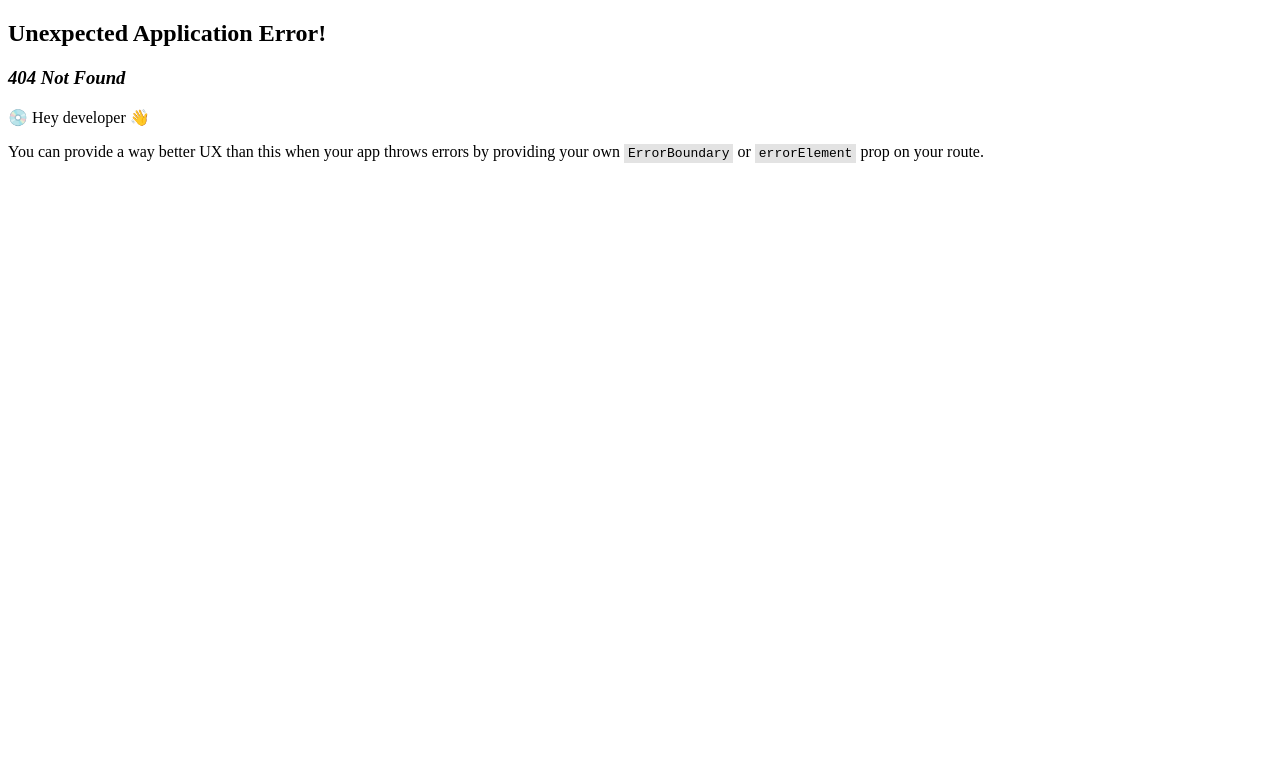
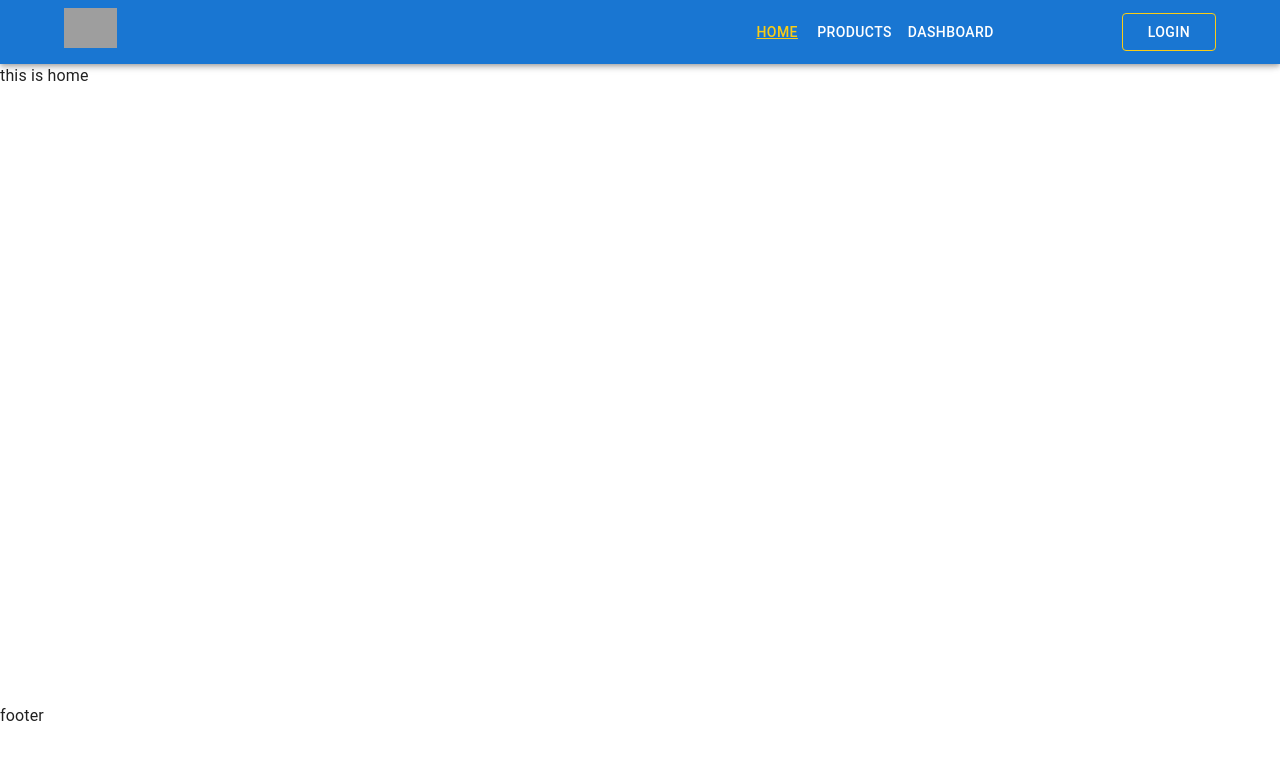
Before and after one commit to Shovon96/oiTech, a React (Vite) app: page /home in a window 1280 px wide. Before the commit this address had no page. Shown: the top 760 px of the page. Built offline with nearby package versions, Linux system fonts and the light colour scheme; grey boxes are pictures that could not be loaded.

Commit message:
mainlayout and navbar ok

```diff
--- /dev/null
+++ b/src/ErrorPage/ErrorPage.jsx
@@ -0,0 +1,13 @@
+
+const ErrorPage = () => {
+    return (
+        <div style={{display: 'flex', justifyContent: 'center', alignItems: 'center', height: '90vh'}}>
+            <div style={{fontSize: '25px', fontWeight: 'bolder', textAlign: 'center'}}>
+                <h1>page not found!</h1>
+                <h1>404</h1>
+            </div>
+        </div>
+    );
+};
+
+export default ErrorPage;
--- /dev/null
+++ b/src/MainLayout/Mainlayout.jsx
@@ -0,0 +1,17 @@
+import { Outlet } from "react-router-dom";
+import Navbar from "../Shared/Navbar";
+import Footer from "../Shared/Footer";
+
+const Mainlayout = () => {
+    return (
+        <div>
+            <Navbar></Navbar>
+            <div style={{height: '80vh'}}>
+                <Outlet></Outlet>
+            </div>
+            <Footer></Footer>
+        </div>
+    );
+};
+
+export default Mainlayout;
--- /dev/null
+++ b/src/Pages/HomePage/Home.jsx
@@ -0,0 +1,10 @@
+
+const Home = () => {
+    return (
+        <div>
+            this is home
+        </div>
+    );
+};
+
+export default Home;
--- a/src/Routes/Routes.jsx
+++ b/src/Routes/Routes.jsx
@@ -1,9 +1,19 @@
 import { createBrowserRouter } from "react-router-dom";
+import Mainlayout from "../MainLayout/Mainlayout";
+import ErrorPage from "../ErrorPage/ErrorPage";
+import Home from "../Pages/HomePage/Home";
 
 const router = createBrowserRouter([
     {
-        path: "/",
-        element: <div>Hello world!</div>,
+        path: "/home",
+        errorElement: <ErrorPage></ErrorPage>,
+        element: <Mainlayout></Mainlayout>,
+        children: [
+            {
+                path: '/home',
+                element: <Home></Home>
+            }
+        ]
     },
 ]);
 
--- /dev/null
+++ b/src/Shared/Footer.jsx
@@ -0,0 +1,10 @@
+
+const Footer = () => {
+    return (
+        <div>
+            footer
+        </div>
+    );
+};
+
+export default Footer;
--- /dev/null
+++ b/src/Shared/Navbar.jsx
@@ -0,0 +1,122 @@
+import * as React from 'react';
+import AppBar from '@mui/material/AppBar';
+import Box from '@mui/material/Box';
+import CssBaseline from '@mui/material/CssBaseline';
+import Divider from '@mui/material/Divider';
+import Drawer from '@mui/material/Drawer';
+import IconButton from '@mui/material/IconButton';
+import List from '@mui/material/List';
+import ListItem from '@mui/material/ListItem';
+import ListItemButton from '@mui/material/ListItemButton';
+import ListItemText from '@mui/material/ListItemText';
+import MenuIcon from '@mui/icons-material/Menu';
+import Toolbar from '@mui/material/Toolbar';
+import Typography from '@mui/material/Typography';
+import Button from '@mui/material/Button';
+import { Container } from '@mui/material';
+import { Link, NavLink, useLocation } from 'react-router-dom';
+
+const drawerWidth = 240;
+const navItems = ['Home', 'Products', 'Dashboard'];
+
+function Navbar(props) {
+    const { window } = props;
+    const [mobileOpen, setMobileOpen] = React.useState(false);
+    const location = useLocation();
+
+    const isItemActive = (item) => {
+        // Check if the current route matches the item's path
+        return location.pathname.toLowerCase().includes(item.toLowerCase());
+    };
+
+    const handleDrawerToggle = () => {
+        setMobileOpen((prevState) => !prevState);
+    };
+
+
+    const drawer = (
+        <Box onClick={handleDrawerToggle} sx={{ textAlign: 'center', backgroundColor: '#1976d2', height: '100vh' }}>
+            <Typography variant="h6" sx={{ my: 2 }}>
+                <img src="https://i.ibb.co/nzsL23x/logo.png" alt="" style={{ height: '40px' }} />
+            </Typography>
+            <Divider />
+            <List sx={{ color: '#fff' }}>
+                {navItems.map((item) => (
+                    <NavLink key={item} to={`/${item.toLowerCase()}`} style={{ color: isItemActive(item) ? '#facc15' : '#fff', textDecoration: isItemActive(item) ? 'underline' : 'none', }}>
+                        <ListItem disablePadding>
+                            <ListItemButton sx={{ textAlign: 'center' }}>
+                                <ListItemText primary={item} />
+                            </ListItemButton>
+                        </ListItem>
+                    </NavLink>
+                ))}
+            </List>
+        </Box>
+    );
+
+    const container = window !== undefined ? () => window().document.body : undefined;
+
+    return (
+        <Box sx={{ display: 'flex' }}>
+            <CssBaseline />
+            <AppBar component="nav">
+                <Toolbar>
+                    <Container sx={{ display: 'flex', justifyContent: 'space-between', alignItems: 'center' }}>
+                        <IconButton
+                            // color="inherit"
+                            aria-label="open drawer"
+                            edge="start"
+                            onClick={handleDrawerToggle}
+                            sx={{ color: '#facc15', mr: 2, display: { sm: 'none' } }}
+                        >
+                            <MenuIcon />
+                        </IconButton>
+                        <Typography
+                            variant="h6"
+                            component="div"
+                            sx={{ flexGrow: 1, display: { xs: 'none', sm: 'block' } }}
+                        >
+                            <img src="https://i.ibb.co/nzsL23x/logo.png" alt="" style={{ height: '40px' }} />
+                        </Typography>
+                        <Box sx={{ display: { xs: 'none', sm: 'block' } }}>
+                            {navItems.map((item) => (
+                                <NavLink key={item} to={`/${item.toLowerCase()}`} >
+                                    <Button style={{ color: isItemActive(item) ? '#facc15' : '#fff', textDecoration: isItemActive(item) ? 'underline' : 'none', }}>
+                                        {item}
+                                    </Button>
+                                </NavLink>
+                            ))}
+                        </Box>
+                        <Button color="inherit" sx={{ml: '120px', border: '1px solid #facc15', px: '25px'}}>
+                            <Link to={'/login'} style={{color: 'white', textDecoration: 'none'}}>Login</Link>
+                        </Button>
+                    </Container>
+                </Toolbar>
+            </AppBar>
+            <nav>
+                <Drawer
+                    container={container}
+                    variant="temporary"
+                    open={mobileOpen}
+                    onClose={handleDrawerToggle}
+                    ModalProps={{
+                        keepMounted: true, // Better open performance on mobile.
+                    }}
+                    sx={{
+                        display: { xs: 'block', sm: 'none' },
+                        '& .MuiDrawer-paper': { boxSizing: 'border-box', width: drawerWidth },
+                    }}
+                >
+                    {drawer}
+                </Drawer>
+            </nav>
+            <Box component="main">
+                <Toolbar />
+                <Typography>
+                </Typography>
+            </Box>
+        </Box>
+    );
+}
+
+export default Navbar;
```
Also changed, not shown: .eslintrc.cjs.
